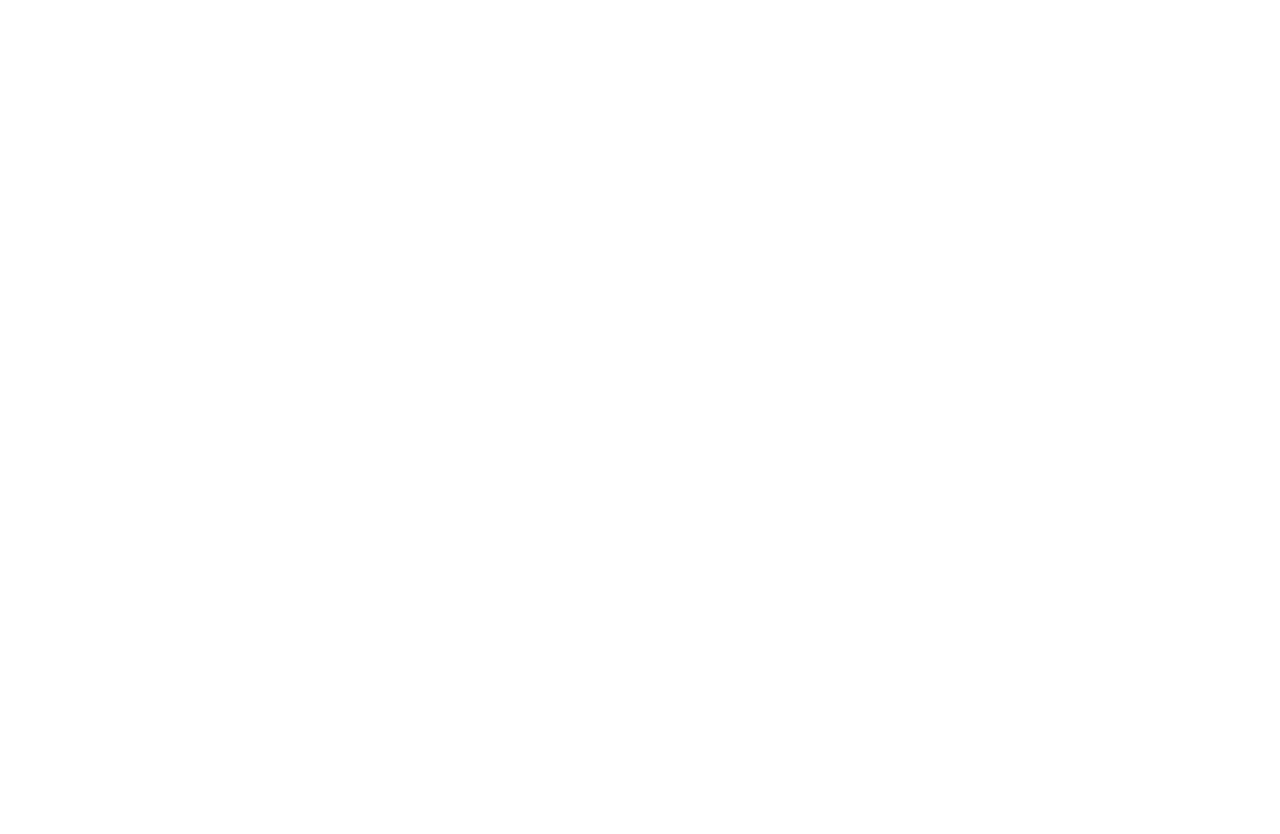
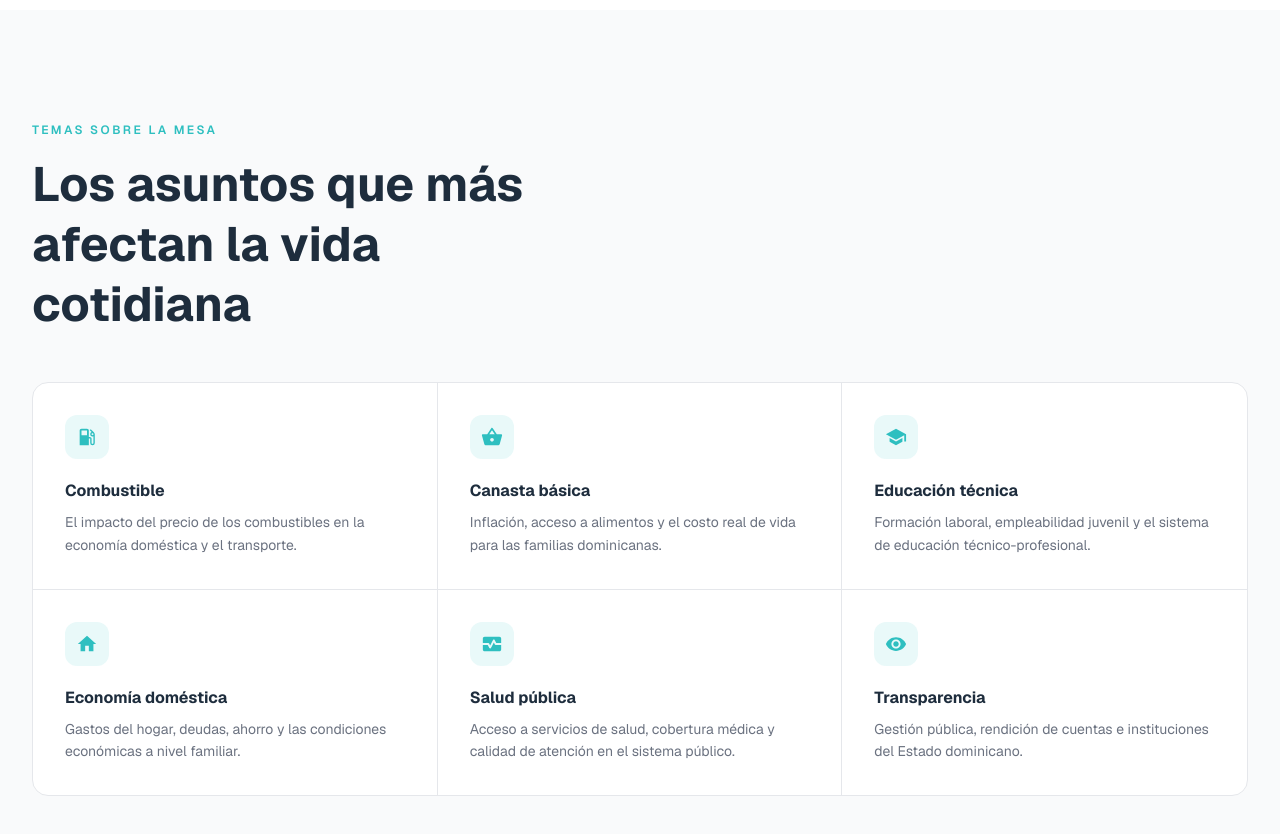
Before and after one commit to Nico200209/Impacto-Colectivo, a Next.js app: page / in a window 1280 px wide. Shown: the part 1620-2454 px from the top of the page. Before the commit the page ends 1630 px from the top, so only its background shows below. Built offline with nearby package versions, Linux system fonts and the light colour scheme.

Commit message:
Temas Section

```diff
--- a/app/page.tsx
+++ b/app/page.tsx
@@ -1,6 +1,7 @@
 import Navbar from "@/components/Navbar";
 import Inicio from "@/components/sections/Inicio";
 import Nosotros from "@/components/sections/Nosotros";
+import Temas from "@/components/sections/Temas";
 
 export default function Home() {
   return (
@@ -9,6 +10,7 @@ export default function Home() {
       <main>
         <Inicio />
         <Nosotros />
+        <Temas />
         {/* Next sections will be added here */}
       </main>
     </>
--- /dev/null
+++ b/components/sections/Temas.tsx
@@ -0,0 +1,110 @@
+"use client";
+
+import { useInView } from "@/lib/hooks";
+import {
+  MdLocalGasStation,
+  MdShoppingBasket,
+  MdSchool,
+  MdHome,
+  MdMonitorHeart,
+  MdVisibility,
+} from "react-icons/md";
+import type { IconType } from "react-icons";
+
+interface Tema {
+  icon: IconType;
+  title: string;
+  description: string;
+}
+
+const temas: Tema[] = [
+  {
+    icon: MdLocalGasStation,
+    title: "Combustible",
+    description:
+      "El impacto del precio de los combustibles en la economía doméstica y el transporte.",
+  },
+  {
+    icon: MdShoppingBasket,
+    title: "Canasta básica",
+    description:
+      "Inflación, acceso a alimentos y el costo real de vida para las familias dominicanas.",
+  },
+  {
+    icon: MdSchool,
+    title: "Educación técnica",
+    description:
+      "Formación laboral, empleabilidad juvenil y el sistema de educación técnico-profesional.",
+  },
+  {
+    icon: MdHome,
+    title: "Economía doméstica",
+    description:
+      "Gastos del hogar, deudas, ahorro y las condiciones económicas a nivel familiar.",
+  },
+  {
+    icon: MdMonitorHeart,
+    title: "Salud pública",
+    description:
+      "Acceso a servicios de salud, cobertura médica y calidad de atención en el sistema público.",
+  },
+  {
+    icon: MdVisibility,
+    title: "Transparencia",
+    description:
+      "Gestión pública, rendición de cuentas e instituciones del Estado dominicano.",
+  },
+];
+
+export default function Temas() {
+  const [headerRef, headerInView] = useInView<HTMLDivElement>(0.15);
+  const [gridRef,   gridInView]   = useInView<HTMLDivElement>(0.1);
+
+  return (
+    <section id="temas" className="bg-gray-50 py-20 lg:py-28">
+      <div className="max-w-7xl mx-auto px-4 sm:px-6 lg:px-8">
+
+        {/* Header */}
+        <div ref={headerRef} className="mb-12">
+          <p className={`text-xs font-semibold tracking-[0.2em] uppercase text-[#2EBFC0] mb-4 ${headerInView ? "animate-reveal" : "opacity-0"}`}>
+            Temas sobre la mesa
+          </p>
+          <h2 className={`text-4xl sm:text-5xl font-bold text-[#1E2D3D] leading-tight max-w-xl ${headerInView ? "animate-reveal-d1" : "opacity-0"}`}>
+            Los asuntos que más afectan la vida cotidiana
+          </h2>
+        </div>
+
+        {/* Card grid */}
+        <div
+          ref={gridRef}
+          className="rounded-2xl border border-gray-200 bg-white overflow-hidden grid grid-cols-1 sm:grid-cols-2 lg:grid-cols-3"
+        >
+          {temas.map(({ icon: Icon, title, description }, i) => {
+            const col = i % 3;        // 0 | 1 | 2
+            const row = Math.floor(i / 3); // 0 | 1
+            return (
+            <div
+              key={title}
+              className="p-8"
+              style={{
+                borderRight:  col < 2 ? "1px solid #e5e7eb" : "none",
+                borderBottom: row < 1 ? "1px solid #e5e7eb" : "none",
+                opacity: gridInView ? 1 : 0,
+                transform: gridInView ? "translateY(0)" : "translateY(20px)",
+                transition: `opacity 0.5s ease-out ${i * 0.09}s, transform 0.5s ease-out ${i * 0.09}s`,
+              }}
+            >
+              <div className="w-11 h-11 rounded-xl bg-[#2EBFC0]/10 flex items-center justify-center">
+                <Icon size={22} className="text-[#2EBFC0]" />
+              </div>
+              <h3 className="mt-5 mb-2 font-bold text-[#1E2D3D] text-base">{title}</h3>
+              <p className="text-sm text-[#6B7280] leading-relaxed">{description}</p>
+            </div>
+          );
+          })}
+        </div>
+
+      </div>
+    </section>
+  );
+}
--- a/package.json
+++ b/package.json
@@ -11,7 +11,8 @@
   "dependencies": {
     "next": "16.2.6",
     "react": "19.2.4",
-    "react-dom": "19.2.4"
+    "react-dom": "19.2.4",
+    "react-icons": "^5.6.0"
   },
   "devDependencies": {
     "@tailwindcss/postcss": "^4",
```
Also changed, not shown: 2 other files (tests, documents, lock files or other folders).
